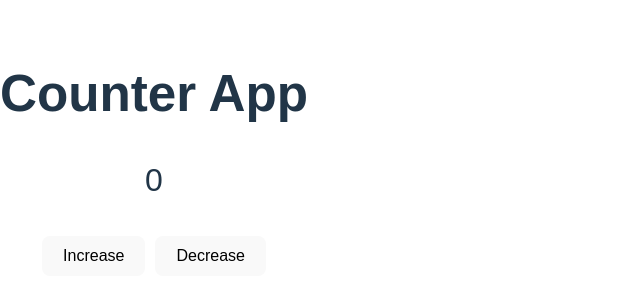
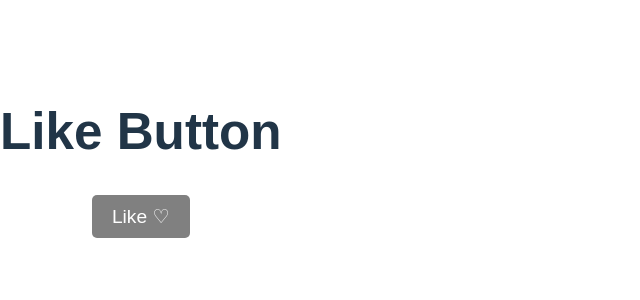
Before and after one commit to MohdMubeen/hello-card-1, a React (Vite) app: page / in a window 1280 px wide. Shown: the part 254-554 px from the top of the page, without its empty margins (0-640 px from the left). Built offline with nearby package versions, Linux system fonts and the light colour scheme.

Commit message:
Added Like Button with event handling

```diff
--- a/src/App.jsx
+++ b/src/App.jsx
@@ -1,7 +1,11 @@
 import { useState } from "react";
 
 function App() {
-  const [count, setCount] = useState(0);
+  const [liked, setLiked] = useState(false);
+
+  const handleClick = () => {
+    setLiked(!liked);
+  };
 
   return (
     <div style={{
@@ -9,28 +13,20 @@ function App() {
       textAlign: "center",
       marginTop: "50px",
     }}>
-      <h1>Counter App</h1>
-      <p style={{ fontSize: "2rem" }}>{count}</p>
+      <h1>Like Button</h1>
       <button
-        onClick={() => setCount(count + 1)}
+        onClick={handleClick}
         style={{
           padding: "10px 20px",
-          fontSize: "1rem",
-          marginRight: "10px",
+          fontSize: "1.2rem",
           cursor: "pointer",
+          backgroundColor: liked ? "red" : "gray",
+          color: "white",
+          border: "none",
+          borderRadius: "5px",
         }}
       >
-        Increase
-      </button>
-      <button
-        onClick={() => setCount(count - 1)}
-        style={{
-          padding: "10px 20px",
-          fontSize: "1rem",
-          cursor: "pointer",
-        }}
-      >
-        Decrease
+        {liked ? "Liked ❤️" : "Like ♡"}
       </button>
     </div>
   );
```
